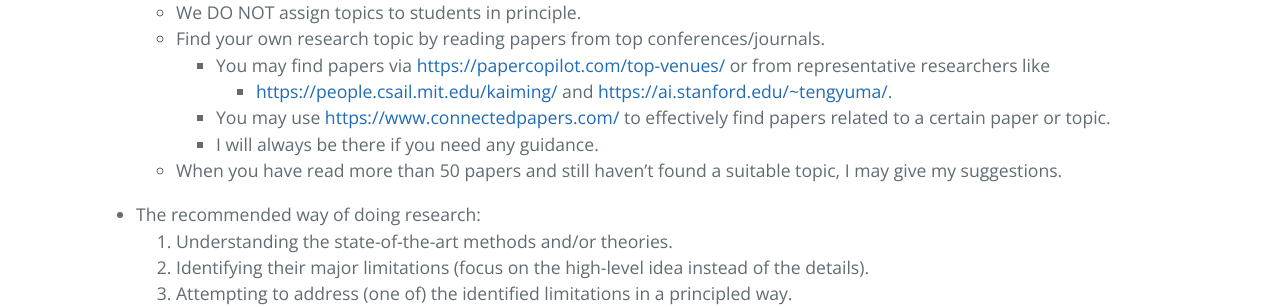
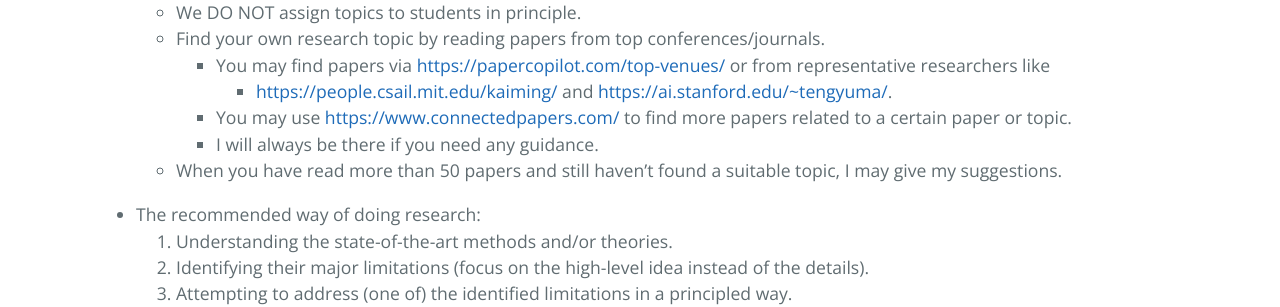
Before and after one commit to ZhimingZhou/zhimingzhou.github.io, a Jekyll site: the page built from _posts/2020-12-09-Prospective-Students.md, in a window 1280 px wide and 900 px high, scrolled down 528 px. Shown: the part 155-462 px from the top of the window. Built offline with Jekyll 4.4.1, drawn with Linux system fonts in a browser that asks for light colours.

Commit message:
Update 2020-12-09-Prospective-Students.md

```diff
--- a/_posts/2020-12-09-Prospective-Students.md
+++ b/_posts/2020-12-09-Prospective-Students.md
@@ -25,7 +25,7 @@ I’m looking for TALENTED students with GENUINE enthusiasm for FUNDAMENTAL rese
 	- Find your own research topic by reading papers from top conferences/journals.
 		- You may find papers via [https://papercopilot.com/top-venues/](https://papercopilot.com/top-venues/) or from representative researchers like
 			- [https://people.csail.mit.edu/kaiming/](https://people.csail.mit.edu/kaiming/) and [https://ai.stanford.edu/~tengyuma/](https://ai.stanford.edu/~tengyuma/).
-		- You may use [https://www.connectedpapers.com/](https://www.connectedpapers.com/) to effectively find papers related to a certain paper or topic.
+		- You may use [https://www.connectedpapers.com/](https://www.connectedpapers.com/) to find more papers related to a certain paper or topic.
 		- I will always be there if you need any guidance.
 	- When you have read more than 50 papers and still haven't found a suitable topic, I may give my suggestions.
 
```
